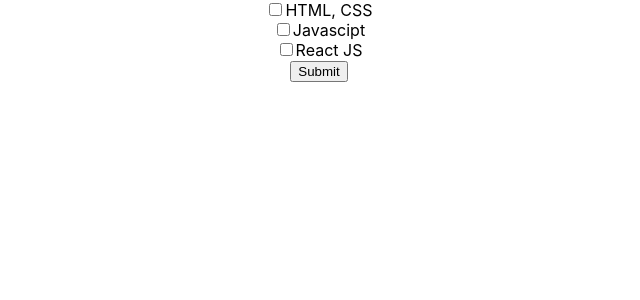
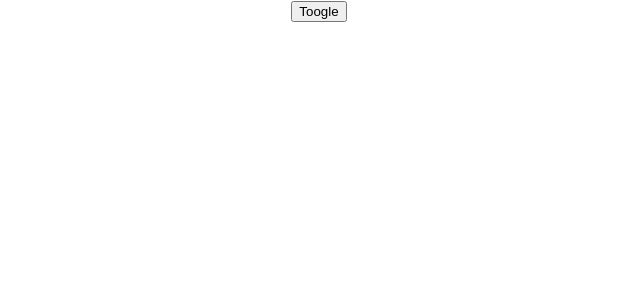
Before and after one commit to trucanhtran/learning_reactjs, a React (Create React App) app: page / in a window 1280 px wide. Shown: the top 300 px of the page, without its empty margins (321-961 px from the left). Built offline with nearby package versions, Linux system fonts and the light colour scheme.

Commit message:
learning hook

```diff
--- a/src/App.js
+++ b/src/App.js
@@ -1,56 +1,15 @@
 import logo from './logo.svg';
 import './App.css';
+import { useEffect } from 'react';
 import { useState } from 'react';
-
-const courses = [
-  {
-    id: 1,
-    name: "HTML, CSS"
-  },
-  {
-    id: 2,
-    name: "Javascipt"
-  },
-  {
-    id: 3,
-    name: "React JS"
-  }
-]
+import Content from './Content';
 
 const App = () => {
-
-  const [checked, setChecked] = useState([])
-  console.log(checked);
-
-  const handleCheck = (id) => {
-    setChecked(prev => {
-      const isChecked = checked.includes(id)
-      if (isChecked){
-        //Uncheck
-        return checked.filter(item => item !== id)
-      } else {
-        return [...prev,id]
-      }
-    });
-
-  }
-
-  const handleSubmit = () => {
-    console.log({ids: checked})
-  }
+  const [show, setShow] = useState(false)
   return (
     <div className="App">
-      {courses.map(course => (
-        <div key={course.id}>
-          <input
-            type="checkbox"
-            checked={checked.includes(course.id)}
-            onChange={() => handleCheck(course.id)}
-          />
-          {course.name}
-        </div>
-      ))}
-      <button onClick={handleSubmit}>Submit</button>
+      <button onClick={() => setShow(!show)}>Toogle</button>
+      {show && <Content />}
     </div>
   );
 }
--- a/src/Content.js
+++ b/src/Content.js
@@ -2,18 +2,31 @@ import logo from './logo.svg';
 import './App.css';
 import {useEffect, useState} from 'react';
 
-const Content = ({value}) => {
-
+const Content = () => {
   const [title, setTitle] = useState('')
+  const [posts, setPosts] = useState([])
 
   useEffect(() => {
-    console.log("Mount")
-  })
-
+    fetch('https://jsonplaceholder.typicode.com/posts')
+      .then(res => res.json())
+      .then(posts => {
+        setPosts(posts);
+      })
+  },[])
 
   return (
     <div className="Content">
-      <div>{value}</div>
+      <input
+        value={title}
+        onChange={e => setTitle(e.target.value)}
+      />
+      <ul>
+        {posts.map(post => (
+          <li key={post.id}>
+            {post.title}
+          </li>
+        ))}
+      </ul>
     </div>
   );
 }
```
